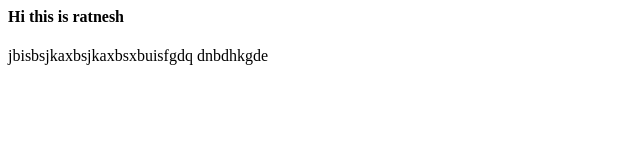
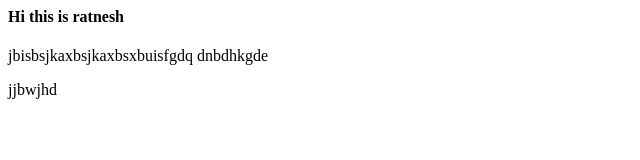
Before and after one commit to ratnesh11201998/Fynd-Project, a plain HTML site: page about.html in a window 1280 px wide. Shown: the full height of the page, 0-640 px from the left. Drawn offline with Linux system fonts and the light colour scheme.

Commit message:
2nd commit

```diff
--- a/about.html
+++ b/about.html
@@ -4,6 +4,7 @@
 <body>
 <h4>Hi this is ratnesh</h4>
 <p>jbisbsjkaxbsjkaxbsxbuisfgdq  dnbdhkgde</p>
+<p>jjbwjhd</p>
 </body>
 </head>
 </html>
```
